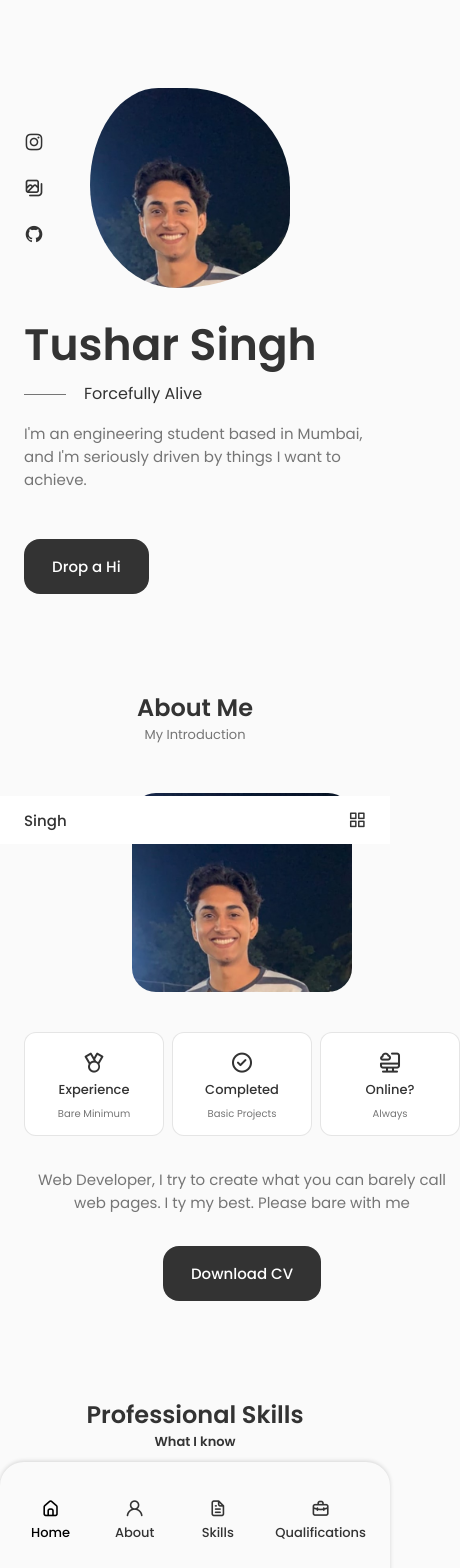
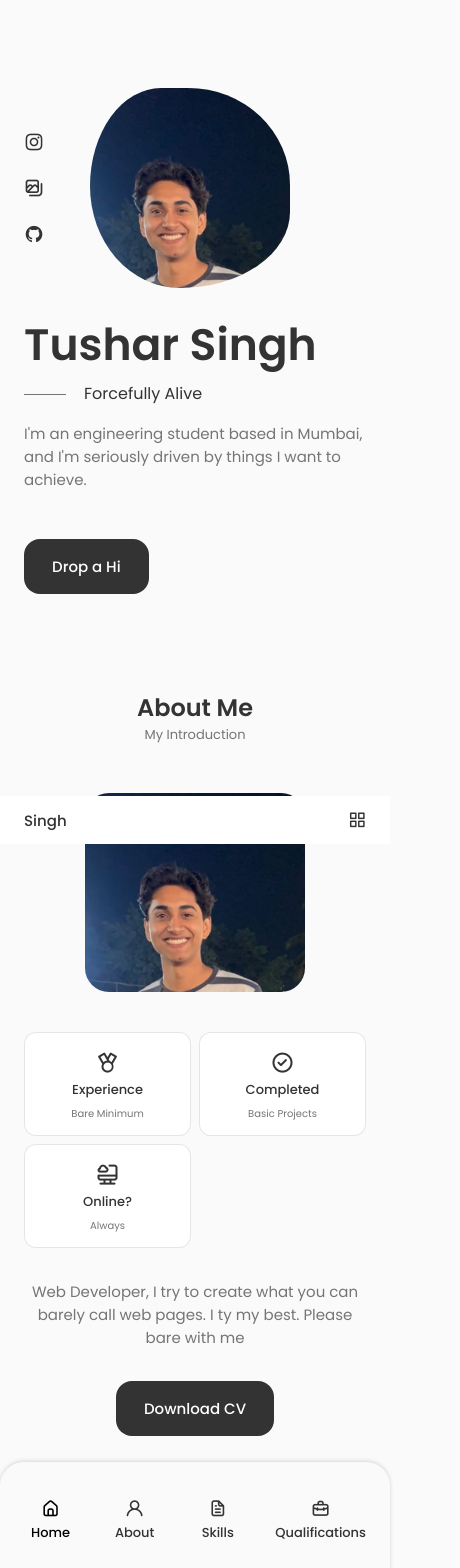
Before and after one commit to karannn616/portfolio, a React (Create React App) app: page / in a window 390 px wide. Shown: the top 1568 px of the page, 460 px wide, since content can reach past the window. Built offline with nearby package versions, Linux system fonts and the light colour scheme.

Commit message:
fixed about

```diff
--- a/src/components/about/about.css
+++ b/src/components/about/about.css
@@ -71,7 +71,7 @@
 /* FOR MEDIUM DEVICES */
 @media screen and (max-width: 576px) {
   .about__info {
-    grid-template-columns: repeat(3fr, 1);
+    grid-template-columns: repeat(2, 1fr);
   }
   .about__description {
     padding: 0;
@@ -80,6 +80,6 @@
 /* FOR SMALL DEVICES */
 @media screen and (max-width: 350px) {
   .about__info {
-    grid-template-columns: repeat(2fr, 1);
+    grid-template-columns: repeat(2, 1fr);
   }
 }
```
